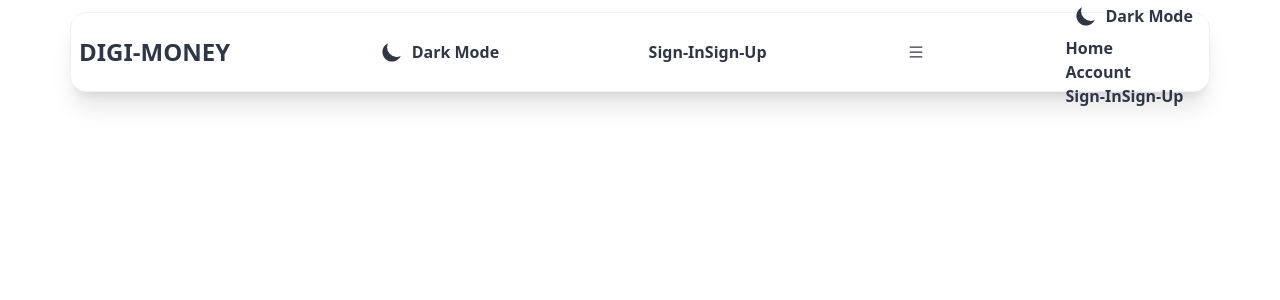
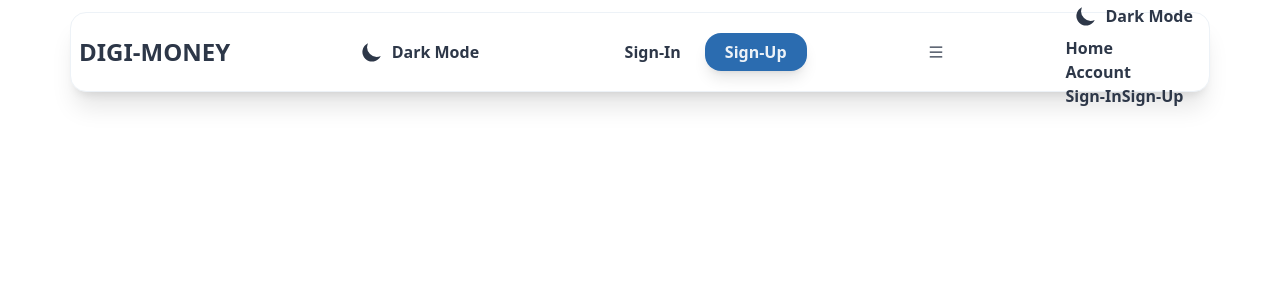
Before and after one commit to ShafinShanto9/digi_money, a React (Create React App) app: page / in a window 1280 px wide. Shown: the top 300 px of the page. Built offline with nearby package versions, Linux system fonts and the light colour scheme.

Commit message:
adding navbar animation using framer-motion

```diff
--- a/src/components/NavBar.jsx
+++ b/src/components/NavBar.jsx
@@ -5,7 +5,12 @@ import ThemeToggle from './ThemeToggle'
 
 const NavBar = () => {
   return (
-    <div className="rounded-div flex items-center justify-between h-20 font-bold">
+    <motion.div
+      initial= {{x: -50}}
+      animate={{ x: 0 }}
+      transition={{ ease: "easeInOut", duration: 2 }}
+
+      className="rounded-div flex items-center justify-between h-20 font-bold">
       <Link to="/">
         <motion.div
           whileTap={{ scaleY: 0.5 }}>
@@ -15,10 +20,17 @@ const NavBar = () => {
       <div className="hidden md:block">
         <ThemeToggle/>
       </div>
-      <div className="hidden md:block">
-        <Link to="/signin">Sign-In</Link>
-        <Link to="/signup">Sign-Up</Link>
-      </div>
+      <motion.div className="hidden md:block" >
+
+        <Link to="/signin" className="p-4 hover:text-accent">Sign-In</Link>
+
+       <motion.button whileTap={{scale:0.6}}>
+        <Link to="/signup" className="bg-button text-btnText px-5 py-2 ml-2 rounded-2xl shadow-lg hover:shadow-2xl">
+           Sign-Up
+          </Link>
+        </motion.button>
+
+      </motion.div>
       {/* Menu Icon */}
       <div>
         <AiOutlineMenu/>
@@ -43,7 +55,7 @@ const NavBar = () => {
           </Link>
         </div>
       </div>
-    </div>
+    </motion.div>
   )
 }
 
```
